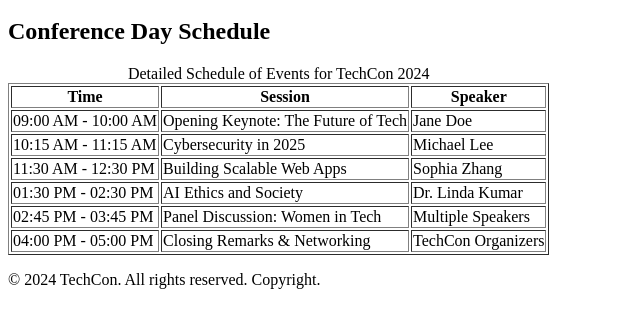
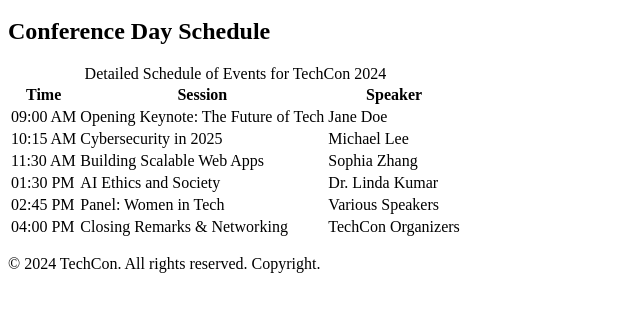
Before and after one commit to Tesatesz/TechCon_HTML, a plain HTML site: page techcon_website/schedule.html in a window 1280 px wide. Shown: the part 154-482 px from the top of the page, without its empty margins (0-640 px from the left). Drawn offline with Linux system fonts and the light colour scheme.

Commit message:
schedule.html

```diff
--- a/techcon_website/schedule.html
+++ b/techcon_website/schedule.html
@@ -23,7 +23,7 @@
   <main>
     <h2>Conference Day Schedule</h2>
 
-    <table border="1">
+    <table>
       <caption>Detailed Schedule of Events for TechCon 2024</caption>
       <thead>
         <tr>
@@ -34,32 +34,32 @@
       </thead>
       <tbody>
         <tr>
-          <td>09:00 AM - 10:00 AM</td>
+          <td>09:00 AM</td>
           <td>Opening Keynote: The Future of Tech</td>
           <td>Jane Doe</td>
         </tr>
         <tr>
-          <td>10:15 AM - 11:15 AM</td>
+          <td>10:15 AM</td>
           <td>Cybersecurity in 2025</td>
           <td>Michael Lee</td>
         </tr>
         <tr>
-          <td>11:30 AM - 12:30 PM</td>
+          <td>11:30 AM</td>
           <td>Building Scalable Web Apps</td>
           <td>Sophia Zhang</td>
         </tr>
         <tr>
-          <td>01:30 PM - 02:30 PM</td>
+          <td>01:30 PM</td>
           <td>AI Ethics and Society</td>
           <td>Dr. Linda Kumar</td>
         </tr>
         <tr>
-          <td>02:45 PM - 03:45 PM</td>
-          <td>Panel Discussion: Women in Tech</td>
-          <td>Multiple Speakers</td>
+          <td>02:45 PM</td>
+          <td>Panel: Women in Tech</td>
+          <td>Various Speakers</td>
         </tr>
         <tr>
-          <td>04:00 PM - 05:00 PM</td>
+          <td>04:00 PM</td>
           <td>Closing Remarks & Networking</td>
           <td>TechCon Organizers</td>
         </tr>
```
